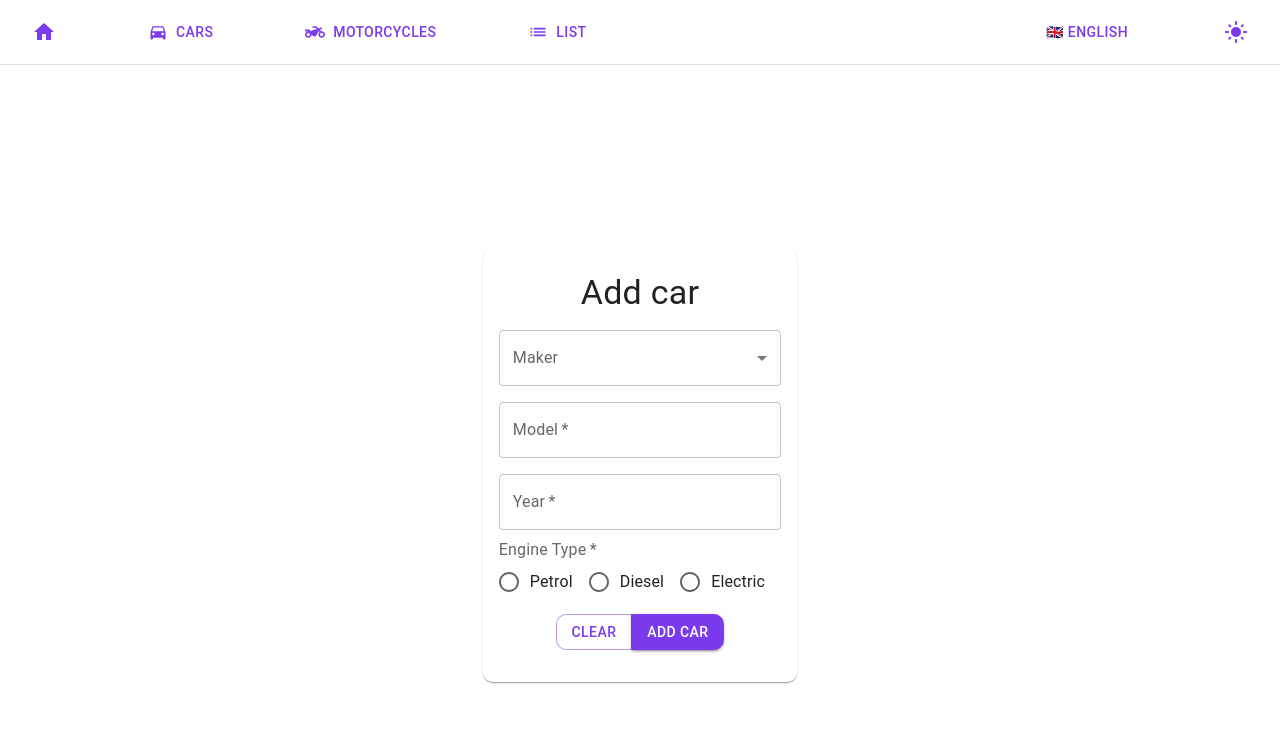
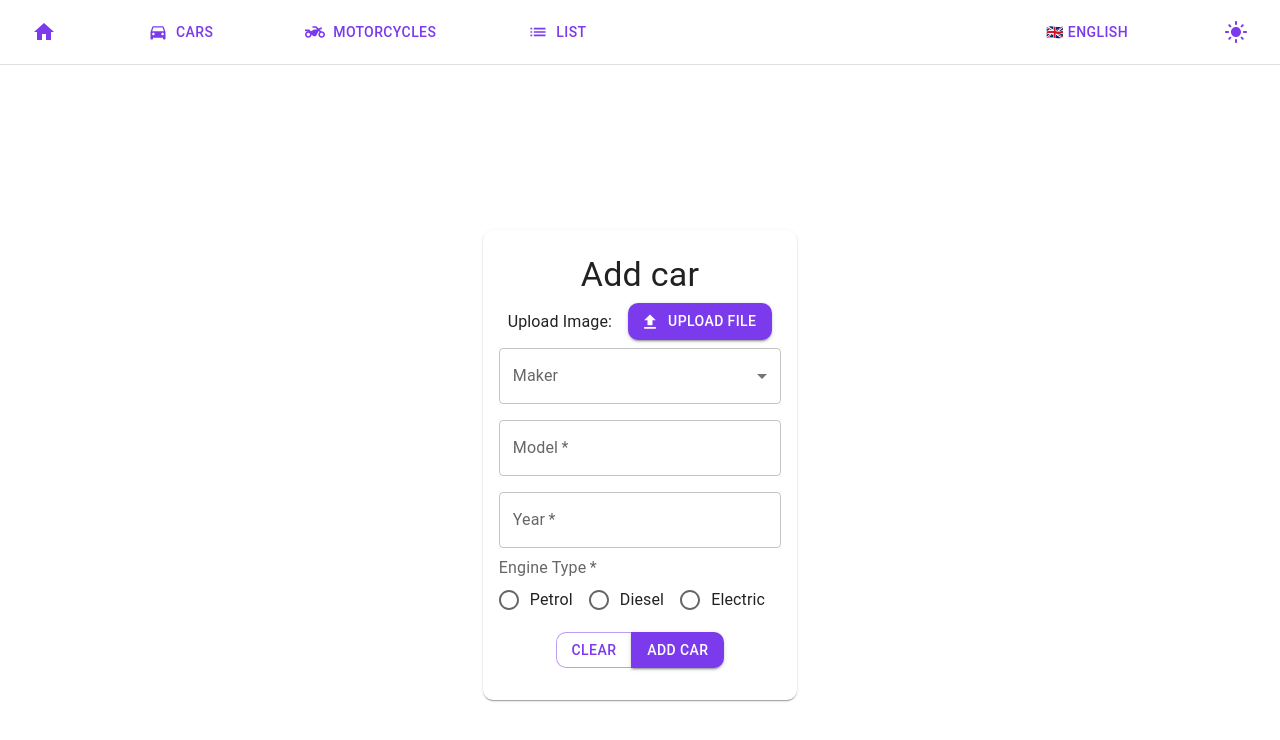
Before and after one commit to proga-react-practice/kappa-team-project, a React (Vite) app: page /cars in a window 1280 px wide. Shown: the top 740 px of the page. Built offline with nearby package versions, Linux system fonts and the light colour scheme; the HTML template or start-up script is replaced by a standard one.

Commit message:
added image upload functionality

```diff
--- a/src/components/form/carForm.tsx
+++ b/src/components/form/carForm.tsx
@@ -2,11 +2,12 @@ import { Car, carMakers } from '../../lib/types'
 import Card from '@mui/material/Card';
 import CardContent from '@mui/material/CardContent';
 import TextField from '@mui/material/TextField';
-import { Button, ButtonGroup, FormControl, FormControlLabel, FormHelperText, FormLabel, MenuItem, Radio, RadioGroup, Typography } from '@mui/material';
+import { Box, Button, ButtonGroup, FormControl, FormControlLabel, FormHelperText, FormLabel, MenuItem, Radio, RadioGroup, styled, Typography } from '@mui/material';
 import { useForm, SubmitHandler, FieldErrors, UseFormRegister, UseFormWatch, UseFormSetValue } from "react-hook-form";
-import { useContext } from 'react';
+import { useContext, useEffect } from 'react';
 import { CarsContext } from '../providers/carsProvider';
 import { LocaleContext } from '../providers/localeProvider';
+import UploadIcon from '@mui/icons-material/Upload';
 
 interface FormFieldsProps {
     register: UseFormRegister<Car>
@@ -15,7 +16,19 @@ interface FormFieldsProps {
     setValue: UseFormSetValue<Car>
 }
 
-export const emptyCar: Car = { maker: undefined, model: undefined, year: undefined, engine: undefined, favorite: false }
+const VisuallyHiddenInput = styled('input')({
+    clip: 'rect(0 0 0 0)',
+    clipPath: 'inset(50%)',
+    height: 1,
+    overflow: 'hidden',
+    position: 'absolute',
+    bottom: 0,
+    left: 0,
+    whiteSpace: 'nowrap',
+    width: 1,
+  });
+
+export const emptyCar: Car = { maker: undefined, model: undefined, year: undefined, engine: undefined, favorite: false, image: undefined}
 
 export function FormFields({register, errors, watch, setValue} : FormFieldsProps) {
     const { translation } = useContext(LocaleContext)
@@ -23,8 +36,39 @@ export function FormFields({register, errors, watch, setValue} : FormFieldsProps
     const e = translation.error
     const engineTypes = [f.petrol,f.diesel,f.electric]
 
+    const uploadImage = (e: React.ChangeEvent<HTMLInputElement>) => {
+        if (e.target === null) return
+        if (e.target.files === null) return
+        const img = e.target.files[0]
+        const reader = new FileReader()
+        reader.onload = (e) => {
+            setValue('image', e.target?.result as string)
+        }
+        reader.readAsDataURL(img)
+    }
+
+    useEffect(() => {
+        register('image')
+    }, [register])
+
     return (
         <>
+            <Box sx={{display: "flex", alignItems: "center"}}>
+                <Typography sx={{mr: 2}} variant='body1'>{f.upload_image}</Typography>
+                <Button
+                    component="label"
+                    role={undefined}
+                    variant="contained"
+                    tabIndex={-1}
+                    startIcon={<UploadIcon />}
+                    >
+                    Upload file
+                    <VisuallyHiddenInput
+                        type="file"
+                        accept='image/*'
+                        onChange={uploadImage} />
+                </Button>
+            </Box>
             <TextField
                 sx={{marginY: 1}}
                 label={f.maker}
--- a/src/components/list/carList.tsx
+++ b/src/components/list/carList.tsx
@@ -95,6 +95,10 @@ export default function CarList({ handleEdit }: CarListProps) {
                                             <Card sx={{width: 300}}>
                                                 <CardContent>
                                                     <Box display='flex'>
+                                                        <Box sx={{height: 100}}>
+                                                            <img src={car.image} alt={car.model} style={{height: "100%", width: "100%", objectFit: "contain"}}/>
+                                                        </Box>
+
                                                         <Container>
                                                             <Typography><b>{f.maker}: </b>{car.maker}</Typography>
                                                             <Typography><b>{f.model}: </b> {car.model}</Typography>
--- a/src/lib/types.ts
+++ b/src/lib/types.ts
@@ -5,6 +5,7 @@ export type Car = { // Car object fields
     year: number | undefined;
     engine: typeof engineTypes[number] | undefined;
     favorite: boolean;
+    image: string | undefined;
 }
 
 export type Motorcycle = {
--- a/src/locales.ts
+++ b/src/locales.ts
@@ -31,7 +31,8 @@ export const translations : Translations = {
             editmoto: "Edit Motorcycle",
             type: "Type",
             favorite: "Favorite",
-            vehicle_list: "Vehicle List"
+            vehicle_list: "Vehicle List",
+            upload_image: "Upload Image:"
         },
         error: {
             maker_error: "Maker is required",
@@ -110,7 +111,8 @@ export const translations : Translations = {
             editmoto: "Редагувати мотоцикл",
             type: "Тип",
             favorite: "Улюблене",
-            vehicle_list: "Список транспортних засобів"
+            vehicle_list: "Список транспортних засобів",
+            upload_image: "Завантажити зображення:"
         },
         error: {
             maker_error: "Виробник є обов'язковим",
```
